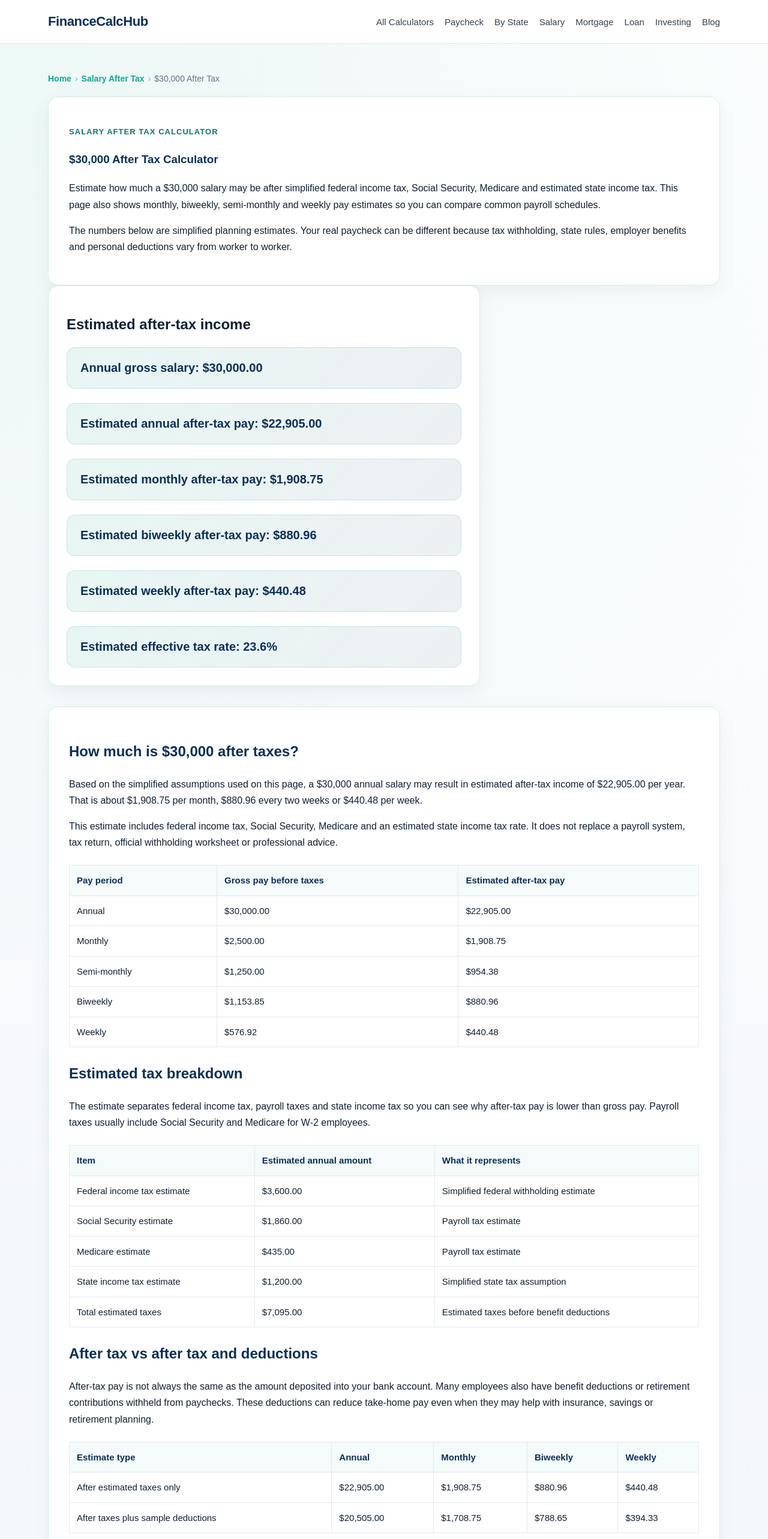
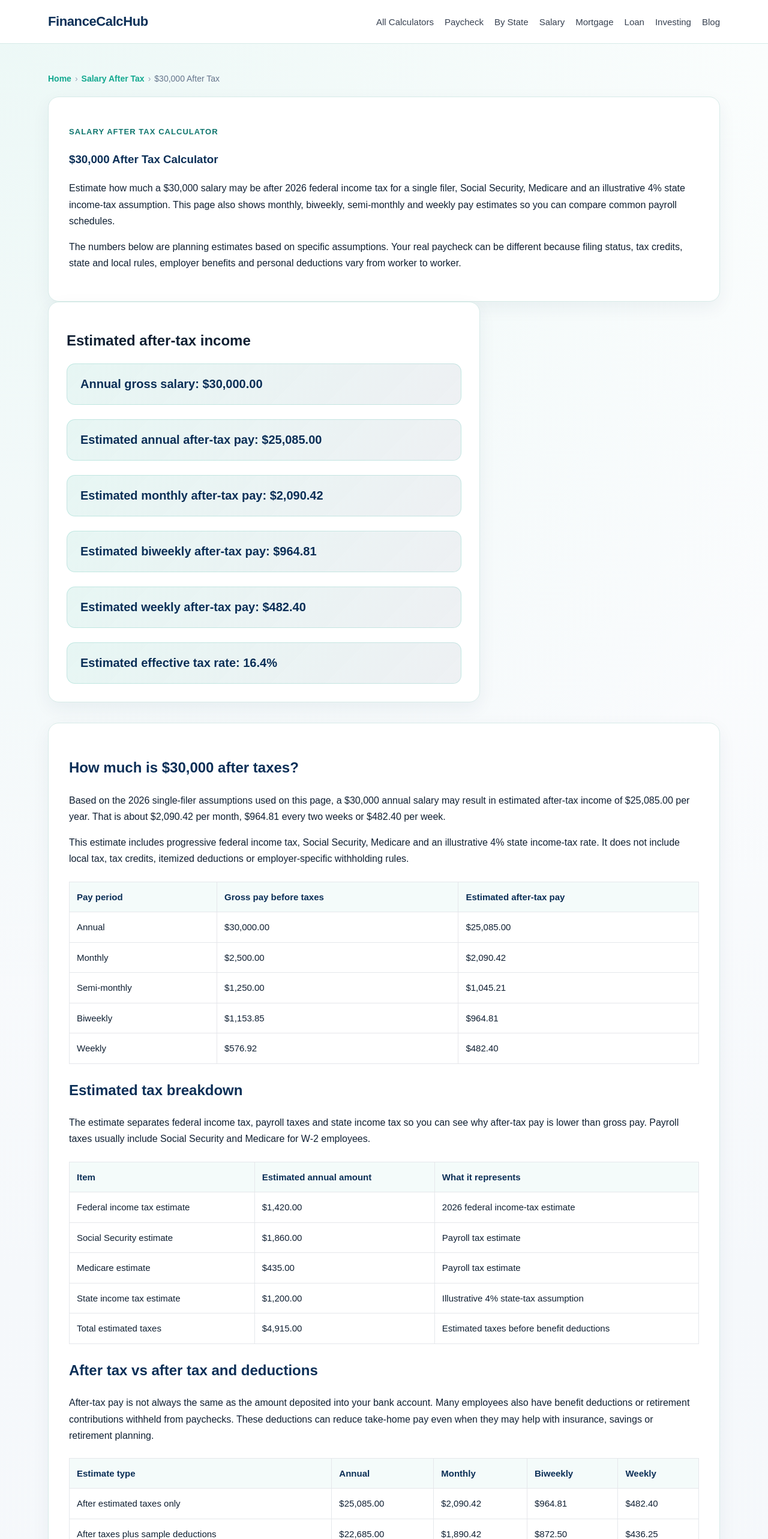
Before and after one commit to milicdejan94-ai/financecalchub, a Next.js app: page /salary-after-tax/30000 in a window 1280 px wide. Shown: the top 2566 px of the page at 60% size. Built offline with nearby package versions, Linux system fonts and the light colour scheme.

Commit message:
Improve salary after tax estimates for 2026

```diff
--- a/app/salary-after-tax/[amount]/page.tsx
+++ b/app/salary-after-tax/[amount]/page.tsx
@@ -1,6 +1,13 @@
+import { notFound } from 'next/navigation';
 import RelatedCalculators from '../../../components/RelatedCalculators';
 import Breadcrumbs from '../../../components/Breadcrumbs';
 import { salaryAmounts } from '../../../lib/salaryAmounts';
+import {
+  calculateFederalIncomeTaxFromGross,
+  calculateMedicareTax,
+  calculateSocialSecurityTax,
+  TAX_YEAR,
+} from '../../../lib/tax2026';
 
 type PageProps = {
   params: {
@@ -34,7 +41,7 @@ export function generateMetadata({ params }: PageProps) {
 
   return {
     title: `$${formattedAmount} After Tax Calculator | Salary After Taxes`,
-    description: `Estimate how much a $${formattedAmount} salary may be after simplified federal tax, payroll taxes, estimated state tax and common paycheck deductions.`,
+    description: `Estimate how much a $${formattedAmount} salary may be after estimated 2026 federal income tax, payroll taxes, illustrative state tax and sample paycheck deductions.`,
     robots: {
       index: false,
       follow: true,
@@ -45,33 +52,29 @@ export function generateMetadata({ params }: PageProps) {
 export default function SalaryAfterTaxPage({ params }: PageProps) {
   const amount = Number(params.amount);
 
-  if (!salaryAmounts.includes(amount)) {
-    return (
-      <section className="section">
-        <div className="container">
-          <Breadcrumbs
-            items={[
-              { label: 'Home', href: '/' },
-              { label: 'Salary After Tax', href: '/salary-after-tax' },
-              { label: `$${amount.toLocaleString('en-US')} After Tax` },
-            ]}
-          />
-
-          <div className="content-box">
-            <h1>Salary after tax page not found</h1>
-            <p>This salary after tax estimate page does not exist yet.</p>
-          </div>
-        </div>
-      </section>
-    );
+  if (!Number.isFinite(amount) || !salaryAmounts.includes(amount)) {
+    notFound();
   }
 
-  const federalTax = amount * 0.12;
-  const socialSecurity = amount * 0.062;
-  const medicare = amount * 0.0145;
-  const estimatedStateTax = amount * 0.04;
-  const estimatedBenefits = amount * 0.03;
-  const estimatedRetirementContribution = amount * 0.05;
+  const filingStatus = 'single' as const;
+  const estimatedStateTaxRate = 0.04;
+  const estimatedBenefitsRate = 0.03;
+  const estimatedRetirementRate = 0.05;
+
+  const federalCalculation =
+    calculateFederalIncomeTaxFromGross(amount, filingStatus);
+
+  const federalTax = federalCalculation.federalTax;
+  const socialSecurity = calculateSocialSecurityTax(amount);
+
+  const medicareCalculation =
+    calculateMedicareTax(amount, filingStatus);
+
+  const medicare = medicareCalculation.totalMedicare;
+  const estimatedStateTax = amount * estimatedStateTaxRate;
+  const estimatedBenefits = amount * estimatedBenefitsRate;
+  const estimatedRetirementContribution =
+    amount * estimatedRetirementRate;
 
   const totalEstimatedTaxes =
     federalTax + socialSecurity + medicare + estimatedStateTax;
@@ -116,16 +119,17 @@ export default function SalaryAfterTaxPage({ params }: PageProps) {
 
           <p>
             Estimate how much a {formatWholeMoney(amount)} salary may be after
-            simplified federal income tax, Social Security, Medicare and
-            estimated state income tax. This page also shows monthly, biweekly,
-            semi-monthly and weekly pay estimates so you can compare common
-            payroll schedules.
+            {` ${TAX_YEAR} `}federal income tax for a single filer, Social
+            Security, Medicare and an illustrative 4% state income-tax
+            assumption. This page also shows monthly, biweekly, semi-monthly and
+            weekly pay estimates so you can compare common payroll schedules.
           </p>
 
           <p>
-            The numbers below are simplified planning estimates. Your real
-            paycheck can be different because tax withholding, state rules,
-            employer benefits and personal deductions vary from worker to worker.
+            The numbers below are planning estimates based on specific
+            assumptions. Your real paycheck can be different because filing
+            status, tax credits, state and local rules, employer benefits and
+            personal deductions vary from worker to worker.
           </p>
         </article>
 
@@ -162,7 +166,8 @@ export default function SalaryAfterTaxPage({ params }: PageProps) {
           <h2>How much is {formatWholeMoney(amount)} after taxes?</h2>
 
           <p>
-            Based on the simplified assumptions used on this page, a{' '}
+            Based on the {TAX_YEAR} single-filer assumptions used on this page,
+            a{' '}
             {formatWholeMoney(amount)} annual salary may result in estimated
             after-tax income of {formatMoney(annualAfterTax)} per year. That is
             about {formatMoney(monthlyAfterTax)} per month,{' '}
@@ -171,10 +176,10 @@ export default function SalaryAfterTaxPage({ params }: PageProps) {
           </p>
 
           <p>
-            This estimate includes federal income tax, Social Security, Medicare
-            and an estimated state income tax rate. It does not replace a payroll
-            system, tax return, official withholding worksheet or professional
-            advice.
+            This estimate includes progressive federal income tax, Social
+            Security, Medicare and an illustrative 4% state income-tax rate. It
+            does not include local tax, tax credits, itemized deductions or
+            employer-specific withholding rules.
           </p>
 
           <div className="table-wrap">
@@ -238,7 +243,7 @@ export default function SalaryAfterTaxPage({ params }: PageProps) {
                 <tr>
                   <td>Federal income tax estimate</td>
                   <td>{formatMoney(federalTax)}</td>
-                  <td>Simplified federal withholding estimate</td>
+                  <td>{TAX_YEAR} federal income-tax estimate</td>
                 </tr>
                 <tr>
                   <td>Social Security estimate</td>
@@ -253,7 +258,7 @@ export default function SalaryAfterTaxPage({ params }: PageProps) {
                 <tr>
                   <td>State income tax estimate</td>
                   <td>{formatMoney(estimatedStateTax)}</td>
-                  <td>Simplified state tax assumption</td>
+                  <td>Illustrative 4% state-tax assumption</td>
                 </tr>
                 <tr>
                   <td>Total estimated taxes</td>
@@ -359,9 +364,11 @@ export default function SalaryAfterTaxPage({ params }: PageProps) {
 
           <h3>Is this the exact take-home pay for {formatWholeMoney(amount)}?</h3>
           <p>
-            No. It is a simplified educational estimate. Exact take-home pay
-            depends on payroll withholding, state and local taxes, deductions,
-            benefits and personal tax situation.
+            No. It is an educational estimate based on a single filer, the
+            {` ${TAX_YEAR} `}federal standard deduction and tax brackets, federal
+            payroll taxes and a 4% illustrative state income-tax rate. Exact
+            take-home pay depends on withholding, credits, deductions, benefits
+            and your location.
           </p>
 
           <h3>Does after-tax pay include health insurance?</h3>
@@ -395,10 +402,12 @@ export default function SalaryAfterTaxPage({ params }: PageProps) {
           <h2>Important limitations</h2>
 
           <p>
-            This page provides simplified educational estimates only. It is not
+            This page provides educational estimates only. The main after-tax
+            calculation assumes a single filer, the {TAX_YEAR} federal standard
+            deduction and tax brackets, federal payroll taxes and a 4%
+            illustrative state income-tax rate. The sample deduction comparison
+            additionally assumes 3% for benefits and 5% for retirement. It is not
             tax, legal, payroll, accounting, financial or investment advice.
-            Always verify important tax and payroll decisions with a qualified
-            professional, employer payroll department or official source.
           </p>
 
           <p>
```
